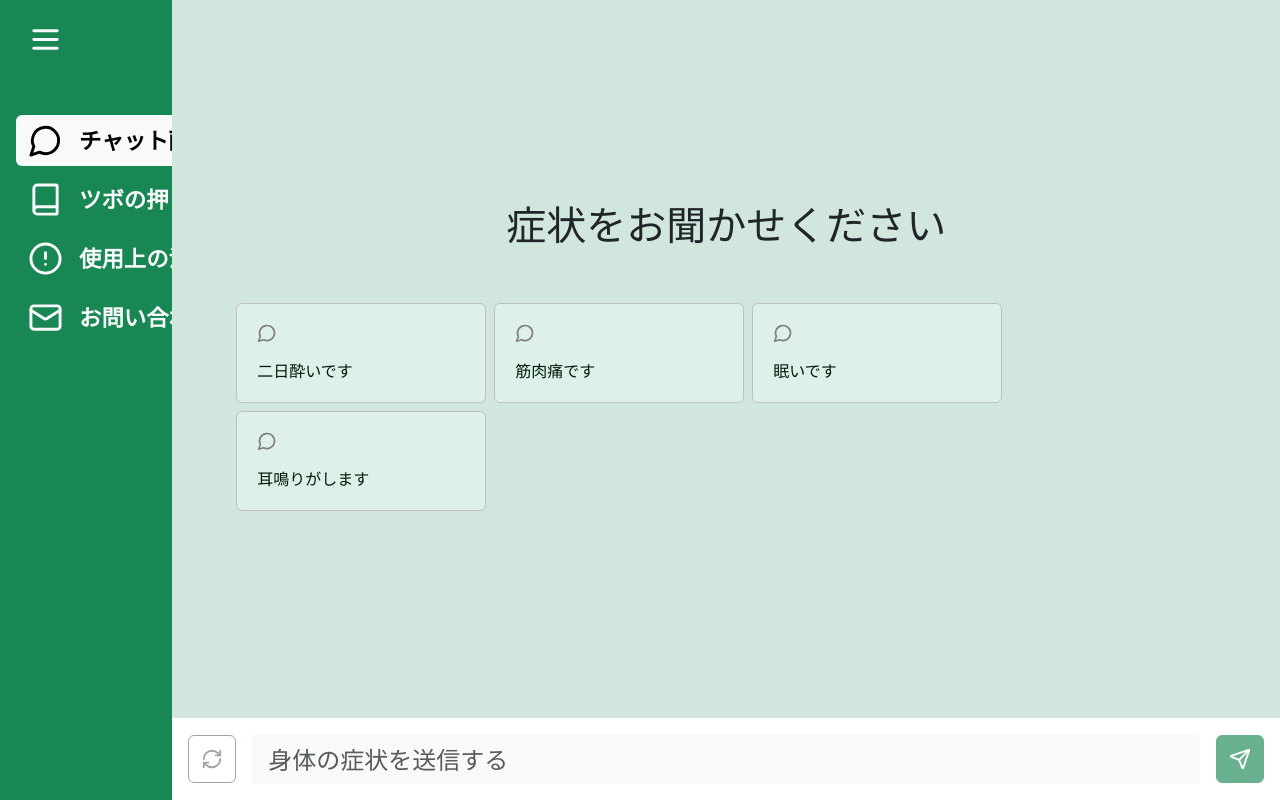
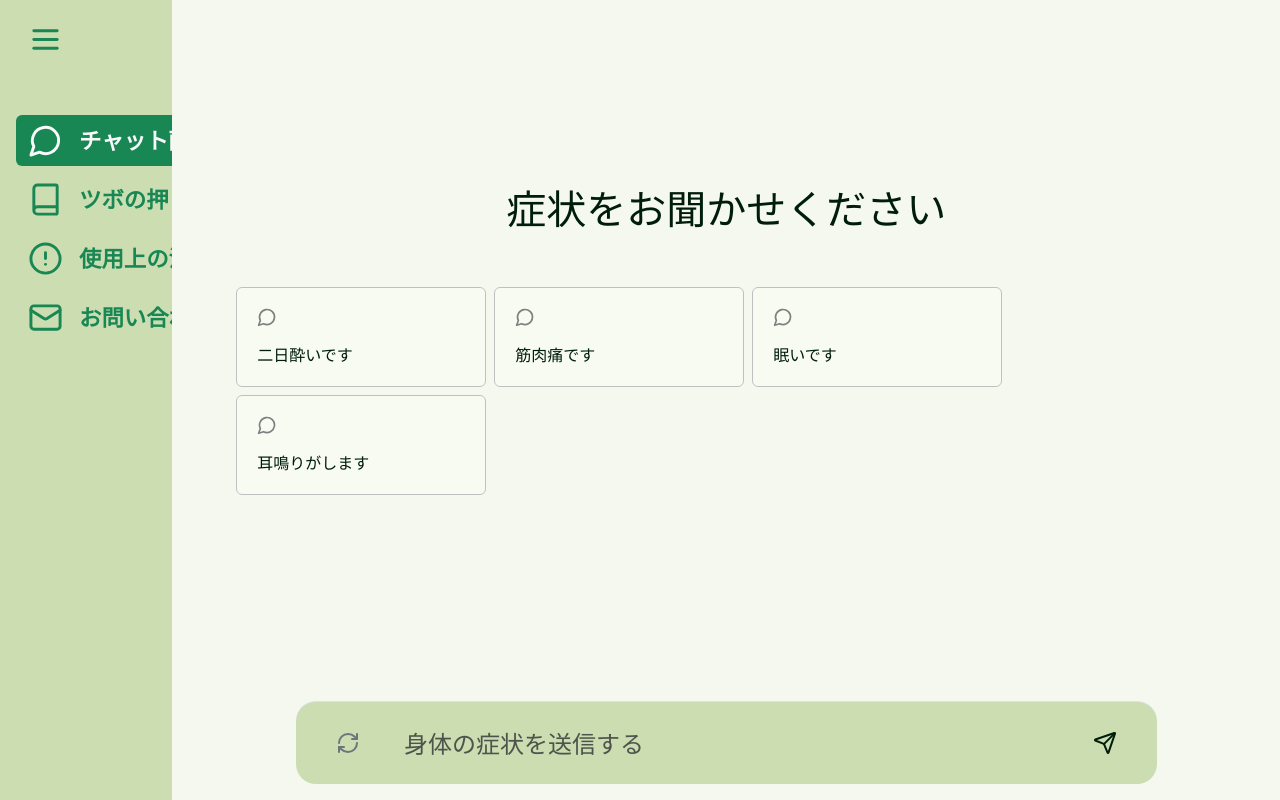
Before and after one commit to minminseo/Tsubo-frontend, a React (Create React App) app: page / in a window 1280 px wide. Built offline with nearby package versions, Linux system fonts and the light colour scheme; the HTML template or start-up script is replaced by a standard one.

Commit message:
Googleフォームと背景色合わせた。Chat.tsxに動きつけた

```diff
--- a/src/components/Caution.tsx
+++ b/src/components/Caution.tsx
@@ -1,7 +1,7 @@
 const Chat = () => {
 
     return (
-        <div className="d-flex justify-content-center h-100 bg-success-subtle">
+        <div className="d-flex justify-content-center h-100 " style={{backgroundColor: '#f5f8ef'}}>
                 <h2 className="display-3">使用上の注意のページ</h2>
         </div>
     );
--- a/src/components/Chat.tsx
+++ b/src/components/Chat.tsx
@@ -3,6 +3,7 @@ import { Send, RefreshCw, MessageCircle } from 'lucide-react';
 import ResetChat from './ResetChat';
 import axios from 'axios';
 import { symptomsSample, shuffleAndSelectSymptoms } from './SymptomSample';
+import '../styles.css';
 
 interface Message {
     text: string;
@@ -61,11 +62,14 @@ const Chat = () => {
     return (
         <> {/* d-flexで flexboxを使い、flex-columnで縦方向に要素を並べる。 */}
             <div className="d-flex flex-column h-100">
+
                 {/* ここから会話の表示部分 */}
-                <div className="flex-grow-1 overflow-auto p-5 bg-success-subtle">
+                <div className="flex-grow-1 overflow-auto p-5" style={{ backgroundColor: '#f5f8ef' }}>
                     {/* 配列messagesの要素数(メッセージ数)が0の時と0以外の時でブロックを分ける。他に良い書き方があるか調べる。 */}
                     {messages.length === 0 ? (
-                        <div className="d-flex container align-items-center justify-content-center flex-column h-100">
+                        <div
+                            className="d-flex container align-items-center justify-content-center flex-column h-100 animated-element3"
+                            style={{ color: '#001d0b' }}>
                             <div className="display-6 mb-5" style={{ fontFamily: "'Noto Serif JP', serif" }}>
                                 症状をお聞かせください
                             </div>
@@ -74,7 +78,7 @@ const Chat = () => {
                                     <button
                                         key={index}
                                         className="btn m-1"
-                                        style={{ border: '1px solid #c0c0c0', backgroundColor: '#ddf1e8', height: '100px', width: '250px' }}
+                                        style={{ border: '1px solid #c0c0c0', backgroundColor: '#f8fbf2', height: '100px', width: '250px' }}
                                         onClick={() => handleSend(text)}
                                     >
                                         <div className="d-flex justify-content-start mb-3 ms-2" style={{ color: 'gray' }}>
@@ -102,7 +106,7 @@ const Chat = () => {
                                         ユーザー→bg-success text-white
                                         返事→bg-white
                                         */
-                                        className={`p-3 ${message.isUser ? 'bg-success text-white' : 'bg-white'}`}
+                                        className={`p-3 ${message.isUser ? 'custom-success text-black' : 'bg-white'}`}
                                         style={{
                                             maxWidth: '80%',
                                             fontSize: '1.4rem',
@@ -122,11 +126,18 @@ const Chat = () => {
 
 
                 {/* ここから入力部分 */}
-                <div className="p-3 bg-white border-top">
-                    <div className="d-flex align-items-center">
+                <div style={{ backgroundColor: '#f5f8ef' }}>
+                    <div className='m-3'>
+                        <div className="p-3 border-top animated-element1 d-flex container"
+                            style={{
+                                backgroundColor: '#cbddb1',
+                                width: '80%',
+                                borderRadius: '20px'
+                            }}>
+                            <div className="d-flex  align-items-center container">
                                 {/* リセットボタン */}
                                 <button
-                            className="btn btn-outline-secondary d-flex justify-content-center align-items-center"
+                                    className="btn btn-outline-secondary d-flex justify-content-start align-items-center border-0 animated-element2"
                                     style={{ height: '3rem', width: '3rem', flexShrink: 0 }}
                                     disabled={messages.length === 0} // 配列messagesが空の時はリセットボタンを無効化
                                     onClick={() => setShowResetModal(true)} // ここでshowResetModalをtrueにすることでResetChat.tsxでdisplayにblockを適用し、モーダルウィンドウを表示
@@ -135,16 +146,19 @@ const Chat = () => {
                                 </button>
 
                                 {/* 入力フォーム */}
-                        <div className="flex-grow-1 mx-3">
+                                <div className="flex-grow-1 mx-3 justify-content-center animated-element2">
                                     <input
                                         type="text"
-                                className="form-control border-0 bg-light"
+                                        className="form-control border-0"
                                         style={{
                                             height: '50px',
                                             fontSize: '1.5rem',
                                             paddingLeft: '1rem',
                                             paddingRight: '1rem',
-                                    width: '100%'
+                                            width: '100%',
+                                            backgroundColor: '#cbddb1',
+                                            outline: 'none',
+                                            boxShadow: 'none'
                                         }}
                                         value={input}
                                         onChange={(e) => setInput(e.target.value)}
@@ -155,13 +169,15 @@ const Chat = () => {
 
                                 {/* 送信ボタン */}
                                 <button
-                            className="btn btn-success d-flex justify-content-center align-items-center"
-                            style={{ height: '3rem', width: '3rem', flexShrink: 0 }}
+                                    className="btn d-flex justify-content-end align-items-center border-0 animated-element2"
+                                    style={{ height: '3rem', width: '3rem', flexShrink: 0, backgroundColor: '#cbddb1', color: '#001d0b' }}
                                     onClick={() => handleSend(input)}
                                     disabled={!input.trim()} // 入力フォームが空の時は送信ボタンを無効化
                                 >
                                     <Send size={24} />
                                 </button>
+                            </div>
+                        </div>
                     </div>
                 </div>
                 {/* ここまで入力部分 */}
--- a/src/components/Contact.tsx
+++ b/src/components/Contact.tsx
@@ -1,9 +1,9 @@
 const Contact = () => {
     return (
 
-        <div className="d-flex justify-content-center h-100 bg-success-subtle">
+        <div className="d-flex justify-content-center h-100" style={{backgroundColor: '#f5f8ef'}}>
             <iframe
-                src="https://GoogleフォームのURL"
+                src="https://docs.google.com/forms/d/e/1FAIpQLSclnYJmhh38DlVQEns6FvWx9-6GlYN6Ht7eS-zzNPeVURwPbg/viewform?usp=sf_link"
                 width="100%"
                 height="100%"
                 title="Google Forms Contact Form"
--- a/src/components/Guide.tsx
+++ b/src/components/Guide.tsx
@@ -1,7 +1,7 @@
 const Chat = () => {
 
     return (
-        <div className="d-flex justify-content-center h-100 bg-success-subtle">
+        <div className="d-flex justify-content-center h-100" style={{backgroundColor: '#f5f8ef'}}>
                 <h2 className="display-3">ツボの押し方のページ</h2>
         </div>
     );
--- a/src/components/ResetChat.tsx
+++ b/src/components/ResetChat.tsx
@@ -46,7 +46,7 @@ const ResetChat = ({ showResetModal, setShowResetModal, setMessages, setInput, r
 
             >
                 <div className="modal-dialog modal-dialog-centered modal-lg">
-                    <div className="modal-content bg-success-subtle" style={{ borderRadius: '40px' }}>
+                    <div className="modal-content" style={{ borderRadius: '40px', backgroundColor: '#f5f8ef', color: '#001d0b' }}>
                         <div className="modal-header border-bottom-0"> {/* モーダルウィンドウのヘッダー */}
                             <h5 className="fs-2 mt-3 ms-3">会話をリセットしますか？</h5>
                         </div>
@@ -57,7 +57,7 @@ const ResetChat = ({ showResetModal, setShowResetModal, setMessages, setInput, r
                             <button
                                 type="button"
                                 className="btn btn-cancel fs-2 mb-3 me-1"
-                                style={{ borderRadius: '20px' }}
+                                style={{ borderRadius: '20px', color: '#001d0b' }}
                                 onClick={() => setShowResetModal(false)}> {/* キャンセルボタンを押すとshowResetModalがfalseになりモーダルウィンドウが閉じる */}
                                 キャンセル
                             </button> {/* キャンセルボタンを押すとshowResetModalがfalseになりモーダルウィンドウが閉じる */}
--- a/src/components/SideBar.tsx
+++ b/src/components/SideBar.tsx
@@ -14,27 +14,28 @@ const SideBar = ({ isSidebarOpen, toggleSidebar }: Props) => {
     今後分けるかもしれないのでこのまま残しておく。必要ないこと確定したら一つにする(Linkタグ内の分岐も消す)。*/
     const getButtonClassInClose = (path: string) => (
         location.pathname === path ?
-        'btn btn-light text-black d-flex justify-content-start align-items-center my-1 py-2 fw-bold' :
-        'btn btn-outline-light d-flex justify-content-start align-items-center my-1 py-2 fw-bold'
+        'btn btn-success text-light d-flex justify-content-start align-items-center my-1 py-2 fw-bold' :
+        'btn btn-outline-success d-flex justify-content-start align-items-center my-1 py-2 fw-bold'
     );
 
     const getButtonClassInOpen = (path: string) => (
         location.pathname === path ?
-        'btn btn-light text-black d-flex justify-content-start align-items-center my-1 py-2 fw-bold' :
-        'btn btn-outline-light d-flex justify-content-start align-items-center my-1 py-2 fw-bold'
+        'btn btn-success text-light d-flex justify-content-start align-items-center my-1 py-2 fw-bold' :
+        'btn btn-outline-success d-flex justify-content-start align-items-center my-1 py-2 fw-bold'
     );
 
     return (
-        <div className={`sidebar bg-success text-white ${isSidebarOpen ? 'open' : ''}`}
+        <div className={`sidebar ${isSidebarOpen ? 'open' : ''}`}
             style={{
 
                 width: isSidebarOpen ? '14%' : '4.8%',
                 transition: 'width 0.3s ease-in-out',
-                overflow: 'hidden'
+                overflow: 'hidden',
+                backgroundColor: '#cbddb1'
             }}>
             <div className="m-3">
                 <div className="d-flex justify-content-between align-items-center">
-                    <button className="btn btn-outline-light mb-5" onClick={toggleSidebar} style={{ border: 'none' }}>
+                    <button className="btn btn-outline-success mb-5" onClick={toggleSidebar} style={{ border: 'none' }}>
                         <Menu size={35} />
                     </button>
                 </div>
--- a/src/styles.css
+++ b/src/styles.css
@@ -8,3 +8,77 @@
     background-color: #aac2b7;
     border-color: #7c978b;
 }
+
+
+.custom-success {
+    background-color: #cbddb1 !important;
+}
+
+.nav-link {
+    transition: background-color 0.3s;
+}
+
+.nav-link:hover {
+    background-color: rgba(0, 0, 0, 0.1);
+}
+
+@keyframes expandFromCenter {
+    0% {
+        transform: scaleX(0);
+        opacity: 0;
+    }
+
+    50% {
+        transform: scaleX(0);
+        opacity: 1;
+    }
+
+    100% {
+        transform: scaleX(1);
+        opacity: 1;
+    }
+}
+
+.animated-element1 {
+    display: inline-block;
+    transform-origin: center center;
+    animation: expandFromCenter 1.0s ease-out forwards;
+}
+
+@keyframes expandFromCenter2 {
+    0% {
+        opacity: 0;
+    }
+
+    90% {
+        opacity: 0;
+    }
+
+    100% {
+        opacity: 1;
+    }
+}
+
+.animated-element2 {
+    display: inline-block;
+    animation: expandFromCenter2 1.0s ease-out forwards;
+}
+
+@keyframes expandFromCenter3 {
+    0% {
+        opacity: 0;
+    }
+
+    40% {
+        opacity: 0;
+    }
+
+    100% {
+        opacity: 1;
+    }
+}
+
+.animated-element3 {
+    display: inline-block;
+    animation: expandFromCenter3 1s ease-out forwards;
+}
```
Also changed, not shown: 1 other file (tests, documents, lock files or other folders). Lines whose indentation alone changed are shown as unchanged.
